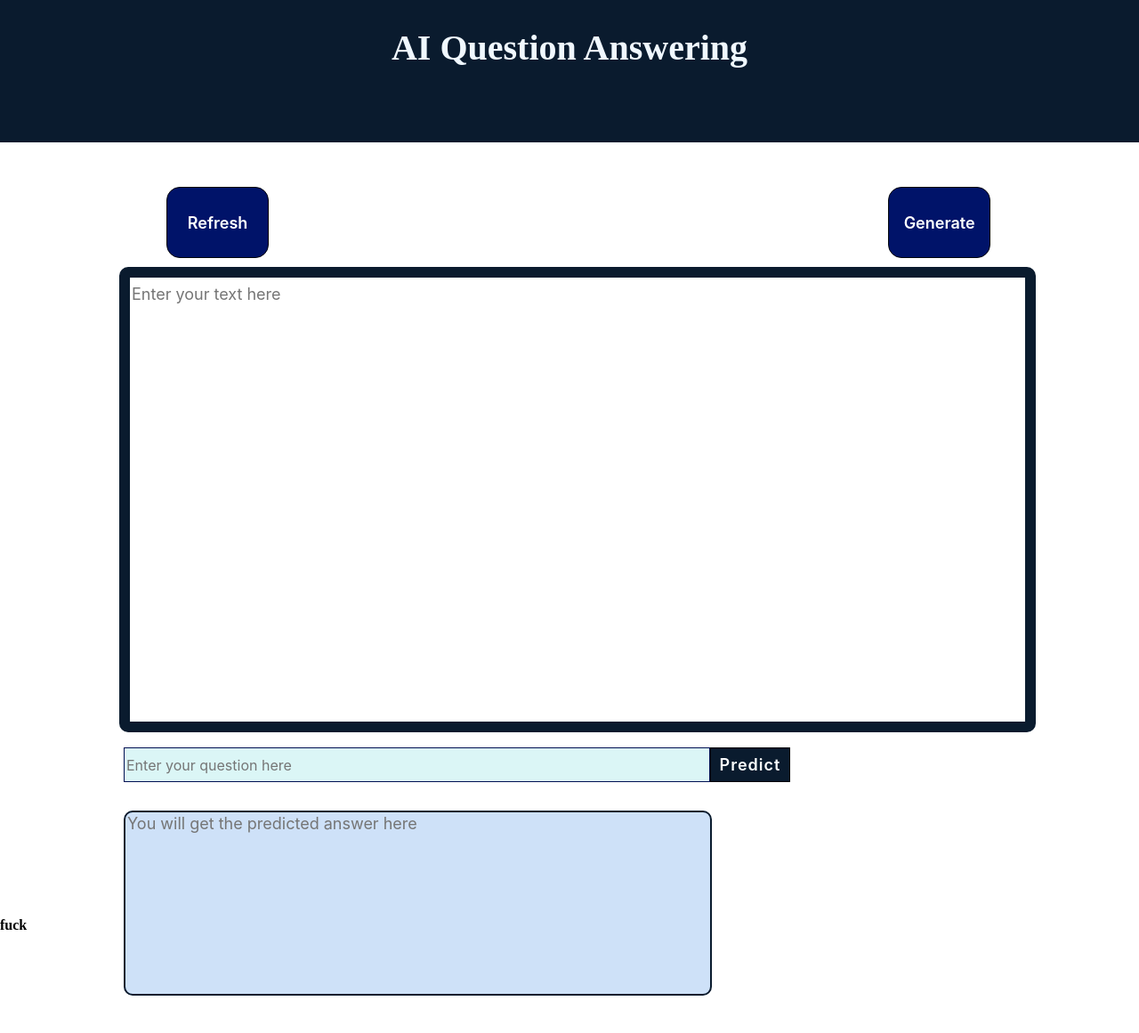
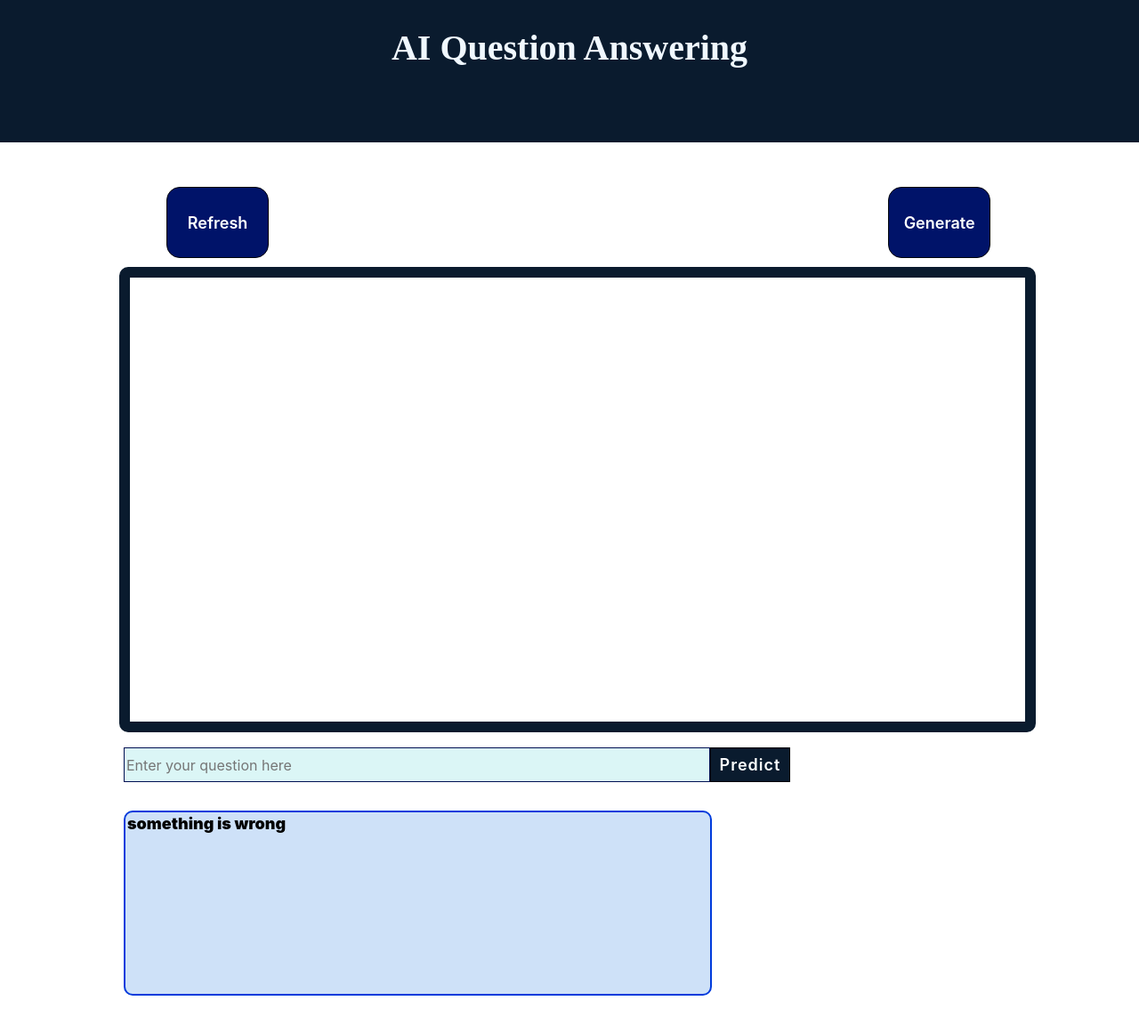
Before and after one commit to amine759/QA-Web-App, a Flask app: template templates/predict.html in a window 1280 px wide. Shown: the whole page at 89% size. Run offline with Flask 2, Linux system fonts and the light colour scheme; the template is opened without the code that fills it, so the values that code supplies are empty; some libraries are stand-ins or nearby versions.

Commit message:
changes wsf

```diff
--- a/app.py
+++ b/app.py
@@ -1,6 +1,5 @@
 import os
-from flask import Flask, render_template
-from flask import request
+from flask import Flask, render_template, request
 from transformers import pipeline
 from flask_wtf import FlaskForm
 from wtforms import TextAreaField
@@ -28,19 +27,17 @@ def home():
 def predict():
     context_form = ContextForm()
     context = context_form.context.data
+    question = request.form['question']
 
-    if context_form.validate_on_submit():
-        print(context_form.data)
-    question = request.form['question']
-    if question:
-        print(question)
     model = pipeline('question-answering', model=model_name, tokenizer=model_name)
     QA_input = {
         'question': question,
         'context': context
         }
-    predicted_answer = model(QA_input)
-    print(predicted_answer)
+
+    predicted_answer = model(QA_input).get('answer')
+    print(question)
+
     return render_template('predict.html', context=context, question=question, predicted_answer=predicted_answer)
 
 if __name__ == '__main__':
--- a/static/script.js
+++ b/static/script.js
@@ -37,6 +37,8 @@ gen.addEventListener("click",generate,true);
 refresh.addEventListener("click",refsh,true);
 
 function refsh(){
+    const answer = document.getElementById("answer");
+    answer.value="";
     context.value = "" ;
     question.value = "" ;
     if(context.value.length<1) {
--- a/static/style.css
+++ b/static/style.css
@@ -164,10 +164,12 @@ form {
     height: 200px;
     background-color: rgb(206, 225, 248);
     resize: none;
-    border: 2px solid #0a1b2e;
+    border: 2px solid #003bdc;
     border-radius: 10px 10px 10px 10px;
     font-family: Roobert, -apple-system, BlinkMacSystemFont, "Segoe UI", Helvetica, Arial, sans-serif, "Apple Color Emoji", "Segoe UI Emoji", "Segoe UI Symbol";
     font-size: large;
+    font-weight: 900;
+    color: #000000;
 }
 .field{
     margin-top: 23px;
--- a/templates/index.html
+++ b/templates/index.html
@@ -6,7 +6,7 @@
     <meta name="viewport" content="width=device-width, initial-scale=1.0">
     <link rel="stylesheet" href = "{{ url_for('static', filename='style.css') }}">
 
-    <title>Document</title>
+    <title>AI Q&A</title>
 </head>
 <body>
         <div class="head">
@@ -20,24 +20,30 @@
             <div class="textinput">
                 <form action="{{ url_for('predict') }}" method="post">
                     <input type="hidden" name="csrf_token" value = "{{ csrf_token() }}">
-                    <textarea class = "context" name="context" id="context" cols="30" rows="10" placeholder="Enter your text here" form="aform"></textarea>
+                    <textarea class = "context" name="context" id="context" cols="30" rows="10" placeholder="Enter your text here" form="aform">{% if context %}{{ context }}{% endif %}
+                    </textarea>
                 </form>
             </div>
             <div class="question">
                 <form class ="ask" action="{{ url_for('predict') }}" method="post" id="aform">
+                    {% if question %}
+                    <input type="text" name="question" id="question" value= '{{ question }}'>
+                    {% else %}
                     <input type="text" name="question" id="question" placeholder="Enter your question here">
+                    {% endif %}
                     <input type="hidden" name="csrf_token" value = "{{ csrf_token() }}">
                     <button class = "btn" role="button">Predict</button>
                 </form>
                 <form action="" method="get">
-                    <div class="field"><textarea class="textfield" name="text" cols="30" rows="10" placeholder="You will get the predicted answer here"></textarea>
+                    {% block content %}
+                        <div class="field"><textarea class="textfield" id = "answer" name="text" cols="30" rows="10" placeholder="You will get the predicted answer here"></textarea>
+                    {% endblock %}
                 </form>
             </div>
         </div>
 
     </div>
     <div>
-        {% block content %}{% endblock %}
     </div>
     <script src="{{ url_for('static', filename='script.js') }}"></script>
 
--- a/templates/predict.html
+++ b/templates/predict.html
@@ -1,7 +1,10 @@
 {% extends 'index.html' %}
 
 {% block content %}
-
-<h4>{{ predicted_answer }} fuck</h4>
+    {% if predicted_answer %}
+    <div class="field"><textarea class="textfield" id = "answer" name="text" cols="30" rows="10">{{predicted_answer}}</textarea>
+    {% else %}
+    <div class="field"><textarea class="textfield" id = "answer" name="text" cols="30" rows="10">something is wrong</textarea>
+    {% endif %}
 
 {% endblock %}
```
Also changed, not shown: requirements.txt (+0 -18 lines), 2 other files.
